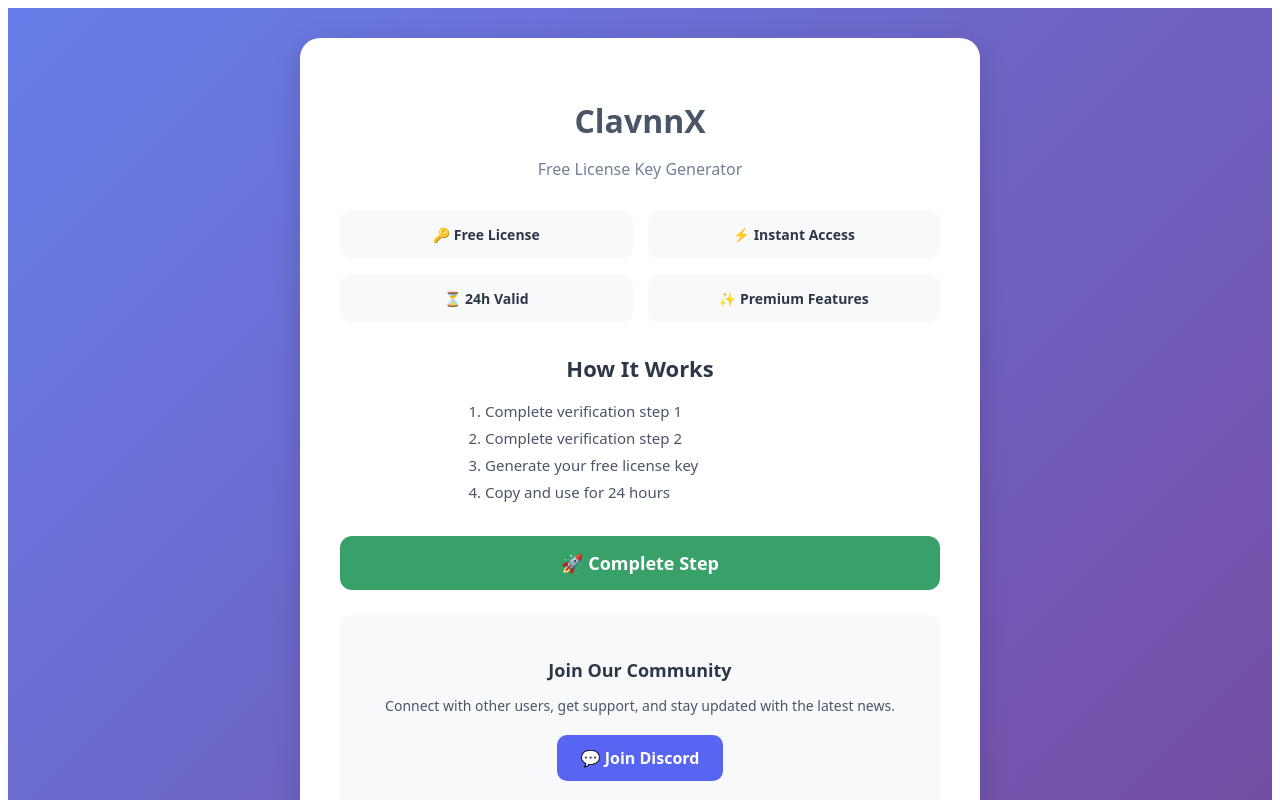
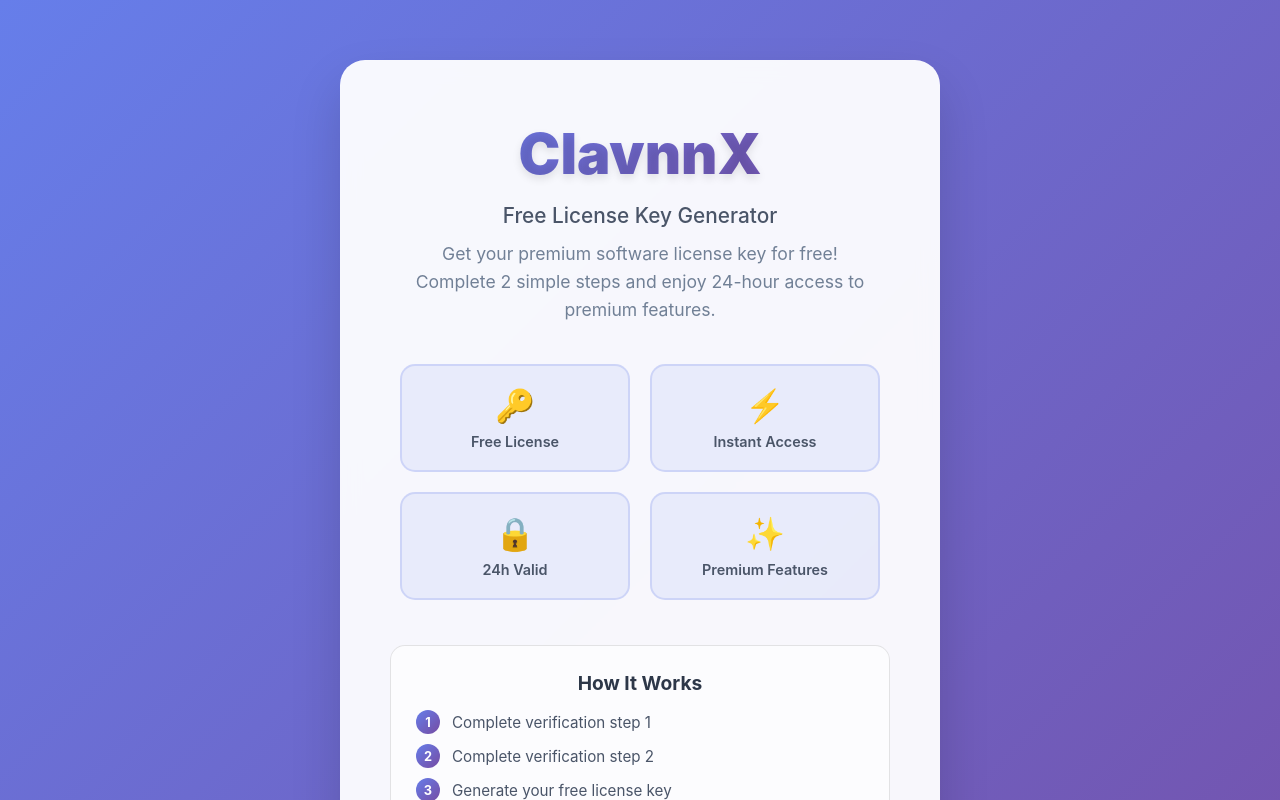
Before and after one commit to ClavnnXscript/key, a Next.js app: page /homepage in a window 1280 px wide. Shown: the top 800 px of the page. Built offline with nearby package versions, Linux system fonts and the light colour scheme.

Commit message:
Update homepage.js

```diff
--- a/pages/homepage.js
+++ b/pages/homepage.js
@@ -1,124 +1,129 @@
 // pages/homepage.js
+
 export default function Homepage() {
   return (
+    <>
+      <style>{`
+        * { margin: 0; padding: 0; box-sizing: border-box; }
+        body { font-family: -apple-system, BlinkMacSystemFont, 'Segoe UI', Roboto, sans-serif; }
+        .container {
+            background: rgba(255, 255, 255, 0.95);
+            backdrop-filter: blur(10px);
+            border-radius: 25px;
+            padding: 60px 50px;
+            box-shadow: 0 25px 50px rgba(0, 0, 0, 0.15);
+            text-align: center;
+            max-width: 600px;
+            width: 100%;
+            position: relative;
+            animation: slideUp 0.8s ease-out;
+            margin: 40px auto;
+        }
+        @keyframes slideUp {
+            from { opacity: 0; transform: translateY(30px); }
+            to { opacity: 1; transform: translateY(0); }
+        }
+        .logo {
+            font-size: 3.5rem;
+            font-weight: 900;
+            background: linear-gradient(135deg, #667eea, #764ba2);
+            -webkit-background-clip: text;
+            -webkit-text-fill-color: transparent;
+            background-clip: text;
+            margin-bottom: 15px;
+            text-shadow: 0 4px 8px rgba(0, 0, 0, 0.1);
+        }
+        .subtitle { font-size: 1.3rem; color: #4a5568; margin-bottom: 12px; font-weight: 500; }
+        .description { color: #718096; font-size: 1.1rem; margin-bottom: 40px; line-height: 1.6; max-width: 480px; margin: 0 auto 40px; }
+        .features { display: grid; grid-template-columns: repeat(auto-fit, minmax(150px, 1fr)); gap: 20px; margin-bottom: 45px; padding: 0 10px; }
+        .feature { background: rgba(102, 126, 234, 0.1); padding: 20px 15px; border-radius: 15px; border: 2px solid rgba(102, 126, 234, 0.2); transition: all 0.3s ease; }
+        .feature:hover { transform: translateY(-5px); box-shadow: 0 10px 25px rgba(102, 126, 234, 0.2); }
+        .feature-icon { font-size: 2rem; margin-bottom: 8px; display: block; }
+        .feature-text { font-size: 0.9rem; color: #4a5568; font-weight: 600; }
+        .main-button {
+            background: linear-gradient(135deg, #48bb78, #38a169);
+            color: white;
+            padding: 18px 40px;
+            border-radius: 50px;
+            font-size: 1.2rem;
+            font-weight: 700;
+            text-decoration: none;
+            display: inline-block;
+            margin-bottom: 35px;
+            transition: all 0.3s;
+            box-shadow: 0 8px 25px rgba(72, 187, 120, 0.3);
+            position: relative;
+            overflow: hidden;
+        }
+        .main-button:hover { transform: translateY(-3px) scale(1.05); }
+        .discord-section { background: rgba(88, 101, 242, 0.1); border: 2px solid rgba(88, 101, 242, 0.2); border-radius: 20px; padding: 25px; margin-top: 30px; }
+        .discord-title { font-size: 1.3rem; font-weight: 700; color: #5865f2; margin-bottom: 8px; display: flex; align-items: center; justify-content: center; gap: 10px; }
+        .discord-desc { color: #6b7280; font-size: 1rem; margin-bottom: 20px; line-height: 1.5; }
+        .discord-button {
+            background: #5865f2;
+            color: white;
+            padding: 12px 28px;
+            border-radius: 25px;
+            font-size: 1rem;
+            font-weight: 600;
+            text-decoration: none;
+            display: inline-flex;
+            align-items: center;
+            gap: 8px;
+            transition: all 0.3s ease;
+        }
+        .discord-button:hover { background: #4752c4; transform: translateY(-2px); }
+        .steps { background: rgba(255, 255, 255, 0.6); border-radius: 15px; padding: 25px; margin: 30px 0; border: 1px solid rgba(0, 0, 0, 0.1); }
+        .steps-title { font-size: 1.2rem; font-weight: 700; color: #2d3748; margin-bottom: 15px; }
+        .step { display: flex; align-items: center; gap: 12px; margin-bottom: 10px; color: #4a5568; font-size: 0.95rem; }
+        .step-number { background: linear-gradient(135deg, #667eea, #764ba2); color: white; width: 24px; height: 24px; border-radius: 50%; display: flex; align-items: center; justify-content: center; font-size: 0.8rem; font-weight: 700; flex-shrink: 0; }
+      `}</style>
+
       <div style={{
+        background: "linear-gradient(135deg, #667eea 0%, #764ba2 100%)",
         minHeight: "100vh",
-      background: "linear-gradient(135deg, #667eea 0%, #764ba2 100%)",
-      fontFamily: "system-ui, sans-serif",
-      padding: "30px",
         display: "flex",
         justifyContent: "center",
-      alignItems: "center"
+        alignItems: "center",
+        padding: "20px"
       }}>
-      <div style={{
-        background: "white",
-        borderRadius: "20px",
-        padding: "40px",
-        maxWidth: "600px",
-        width: "100%",
-        boxShadow: "0 10px 30px rgba(0,0,0,0.15)",
-        textAlign: "center"
-      }}>
-
-        {/* Title */}
-        <h1 style={{ fontSize: "32px", fontWeight: "800", color: "#4a5568", marginBottom: "10px" }}>
-          ClavnnX
-        </h1>
-        <p style={{ color: "#718096", marginBottom: "30px", fontSize: "16px" }}>
-          Free License Key Generator
-        </p>
-
-        {/* Features */}
-        <div style={{
-          display: "grid",
-          gridTemplateColumns: "1fr 1fr",
-          gap: "15px",
-          marginBottom: "30px"
-        }}>
-          <div style={featureBox}>🔑 Free License</div>
-          <div style={featureBox}>⚡ Instant Access</div>
-          <div style={featureBox}>⏳ 24h Valid</div>
-          <div style={featureBox}>✨ Premium Features</div>
+        <div className="container">
+          <div className="logo">ClavnnX</div>
+          <div className="subtitle">Free License Key Generator</div>
+          <div className="description">
+            Get your premium software license key for free! Complete 2 simple steps and enjoy 24-hour access to premium features.
           </div>
 
-        {/* How it works */}
-        <h2 style={{ fontSize: "22px", fontWeight: "700", color: "#2d3748", marginBottom: "15px" }}>
-          How It Works
-        </h2>
-        <ol style={{
-          textAlign: "left",
-          margin: "0 auto 30px",
-          maxWidth: "350px",
-          color: "#4a5568",
-          lineHeight: "1.8",
-          fontSize: "15px"
-        }}>
-          <li>Complete verification step 1</li>
-          <li>Complete verification step 2</li>
-          <li>Generate your free license key</li>
-          <li>Copy and use for 24 hours</li>
-        </ol>
+          <div className="features">
+            <div className="feature"><span className="feature-icon">🔑</span><div className="feature-text">Free License</div></div>
+            <div className="feature"><span className="feature-icon">⚡</span><div className="feature-text">Instant Access</div></div>
+            <div className="feature"><span className="feature-icon">🔒</span><div className="feature-text">24h Valid</div></div>
+            <div className="feature"><span className="feature-icon">✨</span><div className="feature-text">Premium Features</div></div>
+          </div>
 
-        {/* Main Button */}
-        <a
-          href="https://en.shrinke.me/c99ni"
-          style={{
-            display: "block",
-            background: "#38a169",
-            color: "white",
-            padding: "15px",
-            borderRadius: "12px",
-            fontSize: "18px",
-            fontWeight: "700",
-            textDecoration: "none",
-            marginBottom: "25px",
-            transition: "0.2s"
-          }}
-        >
-          🚀 Complete Step
+          <div className="steps">
+            <div className="steps-title">How It Works</div>
+            <div className="step"><div className="step-number">1</div><div>Complete verification step 1</div></div>
+            <div className="step"><div className="step-number">2</div><div>Complete verification step 2</div></div>
+            <div className="step"><div className="step-number">3</div><div>Generate your free license key</div></div>
+            <div className="step"><div className="step-number">4</div><div>Copy and use for 24 hours</div></div>
+          </div>
+
+          <a href="https://en.shrinke.me/c99ni" className="main-button">
+            🚀 Get Free License Key
           </a>
 
-        {/* Discord Box */}
-        <div style={{
-          background: "#f8f9fa",
-          borderRadius: "12px",
-          padding: "25px"
-        }}>
-          <h3 style={{ fontSize: "18px", fontWeight: "600", marginBottom: "10px", color: "#2d3748" }}>
-            Join Our Community
-          </h3>
-          <p style={{ fontSize: "14px", color: "#4a5568", marginBottom: "20px" }}>
-            Connect with other users, get support, and stay updated with the latest news.
-          </p>
-          <a
-            href="https://discord.gg/QHPFGakSjN"
-            style={{
-              display: "inline-block",
-              background: "#5865F2",
-              color: "white",
-              padding: "12px 24px",
-              borderRadius: "10px",
-              fontWeight: "600",
-              textDecoration: "none",
-              fontSize: "16px"
-            }}
-          >
+          <div className="discord-section">
+            <div className="discord-title">Join Our Community</div>
+            <div className="discord-desc">
+              Connect with other users, get support, and stay updated with the latest news and updates from ClavnnX!
+            </div>
+            <a href="https://discord.gg/QHPFGakSjN" target="_blank" className="discord-button">
               💬 Join Discord
             </a>
           </div>
         </div>
       </div>
-  )
+    </>
+  );
   }
-
-const featureBox = {
-  backgroundColor: "#f8f9fa",
-  padding: "15px",
-  borderRadius: "12px",
-  fontSize: "14px",
-  fontWeight: "600",
-  color: "#2d3748",
-  display: "flex",
-  alignItems: "center",
-  justifyContent: "center"
-          }
```
Lines whose indentation alone changed are shown as unchanged.
